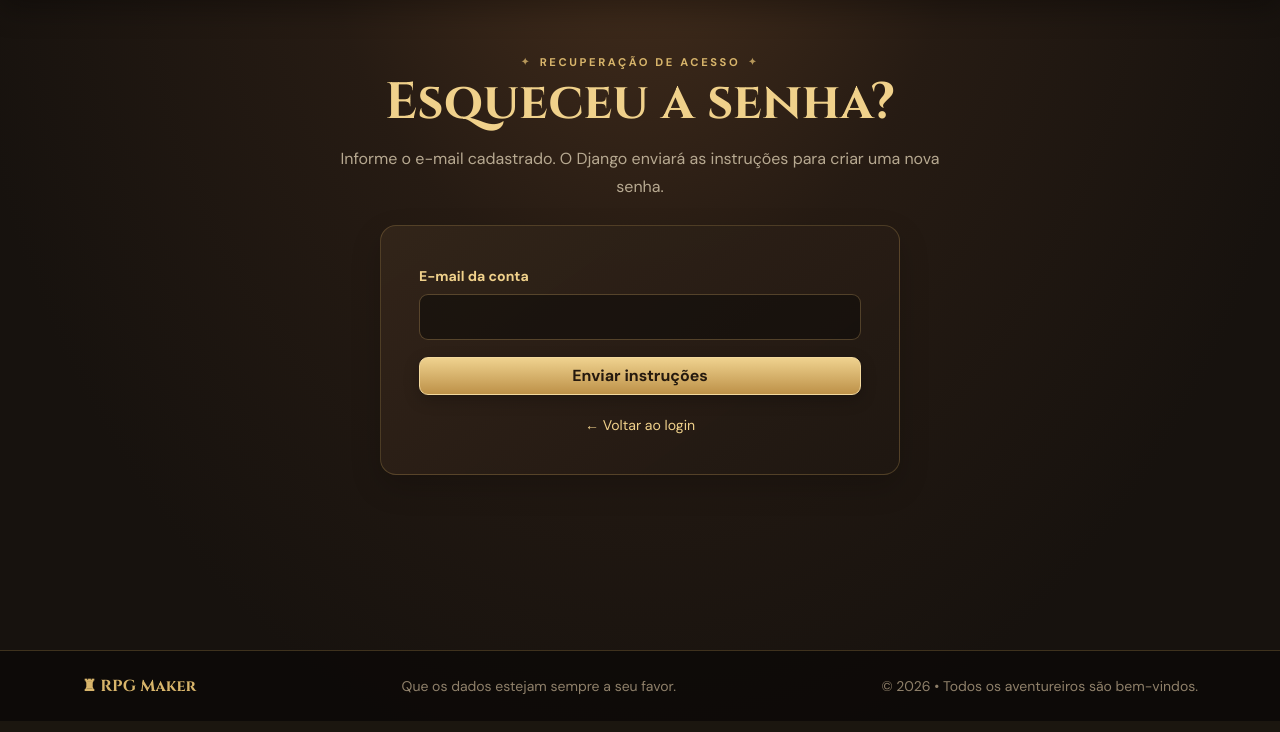
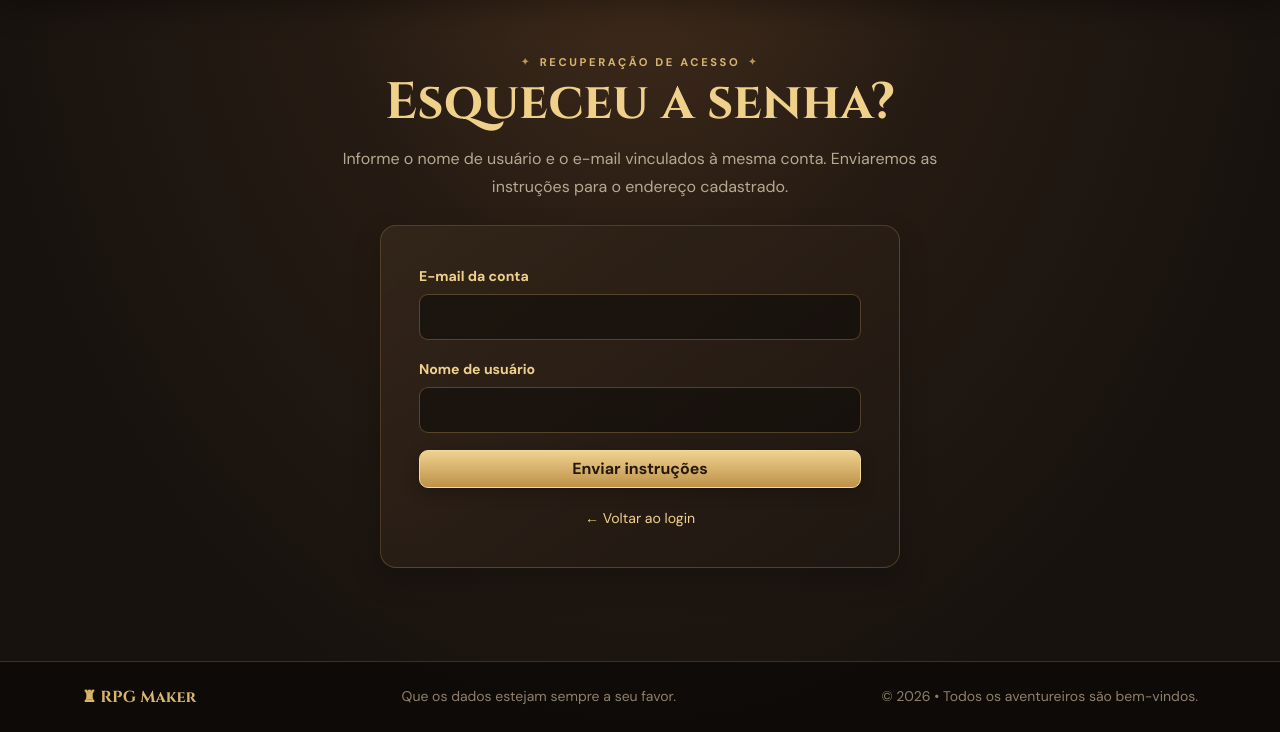
Before and after one commit to math3404/rpg-maker, a Django app: template taverna/templates/taverna/password_reset.html in a window 1280 px wide. Shown: the part 79-811 px from the top of the page. Run offline with Django 5.2, Linux system fonts and the light colour scheme; the template is opened without the code that fills it: values that come from a table or form of the project are taken from there, others are empty; parts of the project's set-up code (start-up, migrations or seed data) failed here and were passed over.

Commit message:
Ask for username and email on password recovery

```diff
--- a/taverna/templates/taverna/password_reset.html
+++ b/taverna/templates/taverna/password_reset.html
@@ -1,10 +1,16 @@
 {% extends 'taverna/base.html' %}
 {% block title %}Recuperar senha | RPG Maker{% endblock %}
 {% block content %}
-<div class="page-heading mb-4"><span class="eyebrow">Recuperação de acesso</span><h1>Esqueceu a senha?</h1><p>Informe o e-mail cadastrado. O Django enviará as instruções para criar uma nova senha.</p></div>
+<div class="page-heading mb-4"><span class="eyebrow">Recuperação de acesso</span><h1>Esqueceu a senha?</h1><p>Informe o nome de usuário e o e-mail vinculados à mesma conta. Enviaremos as instruções para o endereço cadastrado.</p></div>
 <section class="form-card narrow">
     <form method="post" novalidate>{% csrf_token %}
-        <div class="form-row"><label for="id_email">E-mail da conta</label><input class="form-control" id="id_email" type="email" name="email" autocomplete="email" required>{% for error in form.email.errors %}<div class="form-error">{{ error }}</div>{% endfor %}</div>
+        {% for field in form %}
+            <div class="form-row">
+                <label for="{{ field.id_for_label }}">{{ field.label }}</label>
+                {{ field }}
+                {% for error in field.errors %}<div class="form-error">{{ error }}</div>{% endfor %}
+            </div>
+        {% endfor %}
         <button class="btn btn-gold w-100" type="submit">Enviar instruções</button>
     </form>
     <div class="auth-note"><a href="{% url 'login' %}">← Voltar ao login</a></div>
```
